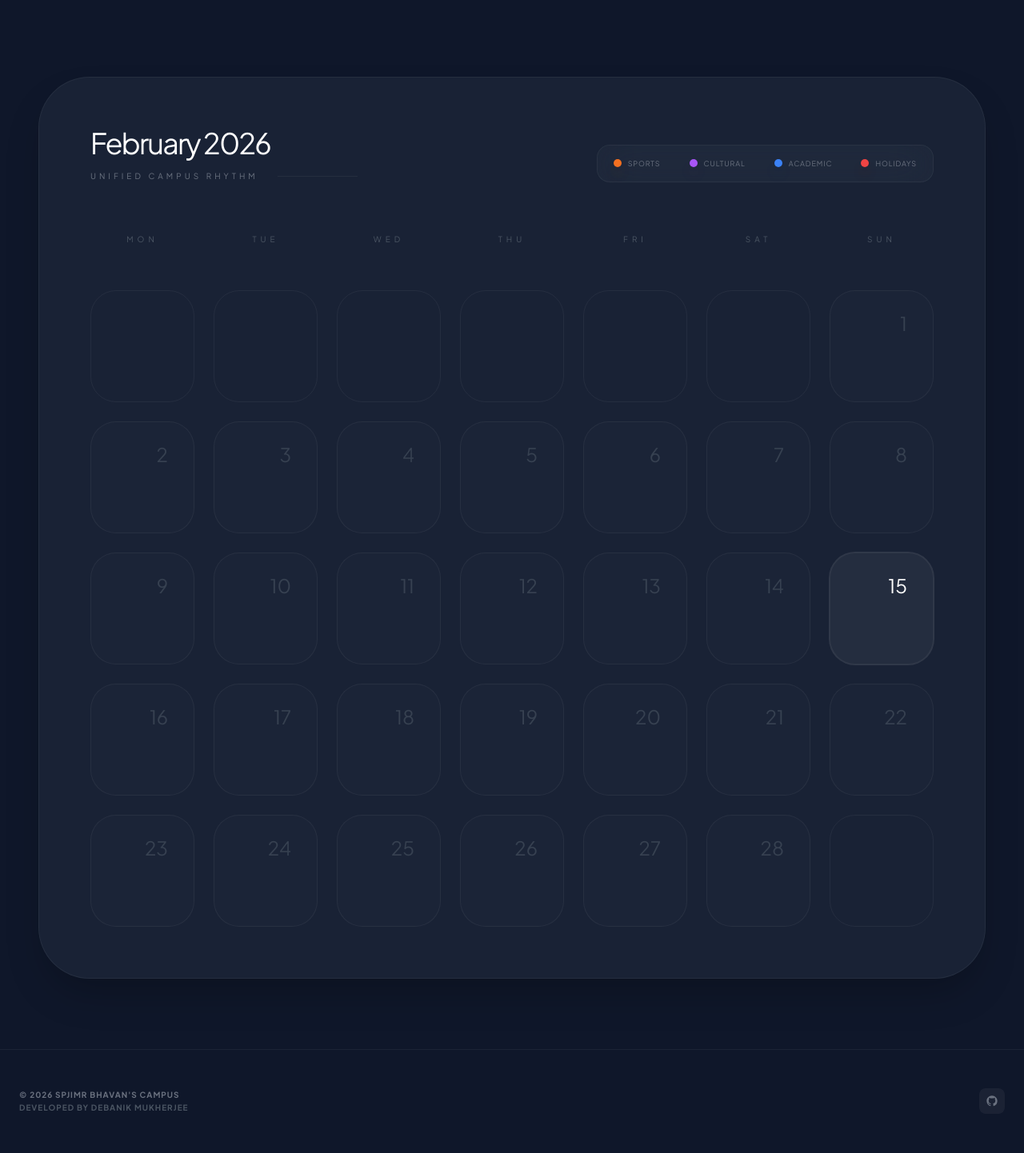
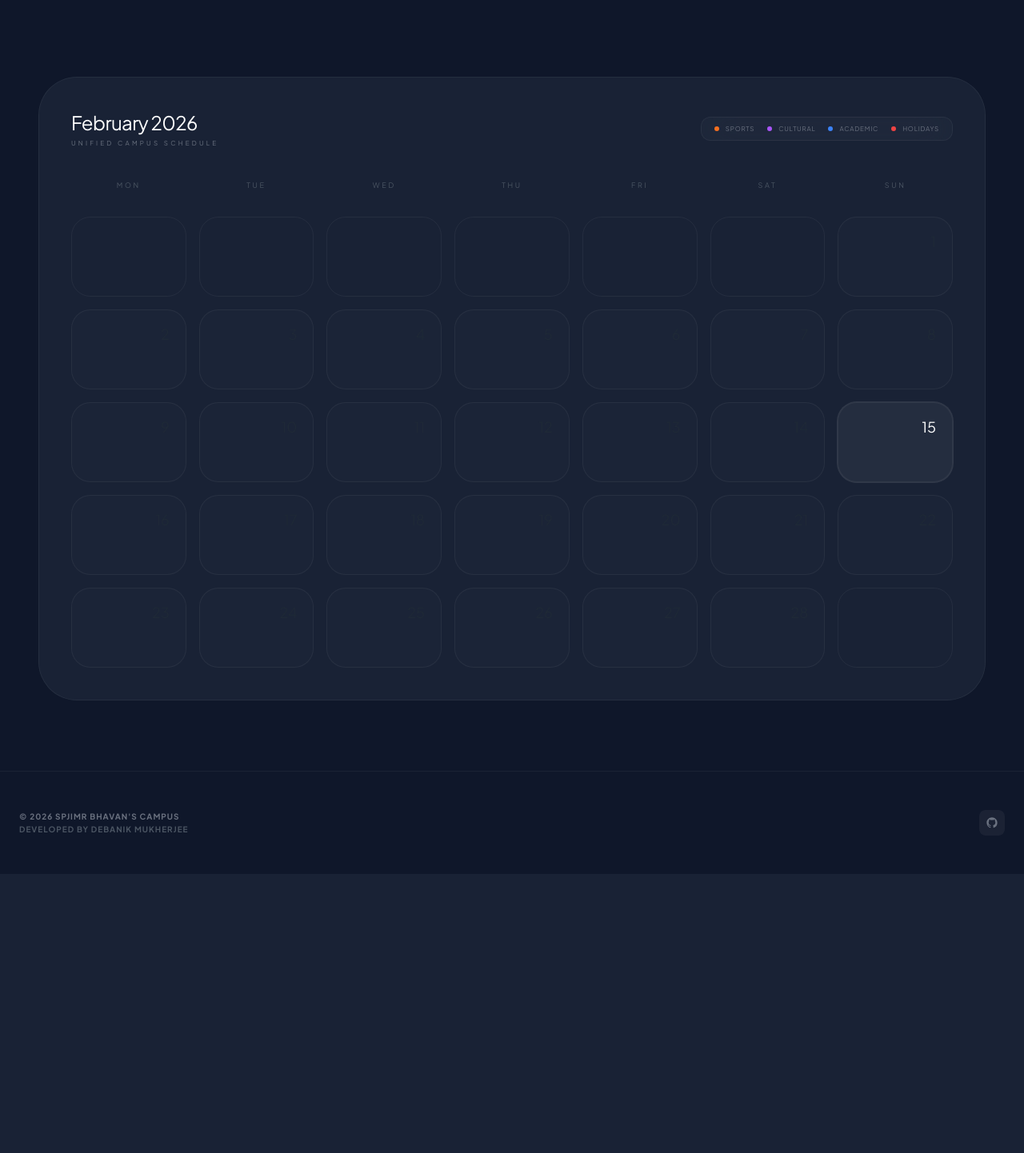
Before and after one commit to debaniktffs-ux/venue-booking, a FastAPI app: page / in a window 1280 px wide. Shown: the part 548-1990 px from the top of the page at 80% size. After the commit the page ends 1589 px from the top, so only its background shows below. Run offline with FastAPI, Linux system fonts and the light colour scheme; some libraries are stand-ins or nearby versions.

Commit message:
UI: Compactified Unified Calendar for better aesthetics

```diff
--- a/templates/landing.html
+++ b/templates/landing.html
@@ -56,142 +56,117 @@
         </a>
     </div>
 
-    <!-- Interactive Campus Calendar -->
-    <div class="glass rounded-[4rem] p-16 relative overflow-visible border-white/5 shadow-2xl">
-        <header class="flex flex-col md:flex-row md:items-end justify-between gap-8 mb-16 relative z-10">
+    <!-- Dynamic Campus Calendar -->
+    <div class="glass rounded-[3rem] p-10 relative overflow-visible border-white/5">
+        <header class="flex flex-col md:flex-row md:items-center justify-between gap-6 mb-10 relative z-10">
             <div>
-                <h3 class="text-4xl font-900 text-white tracking-tighter leading-none mb-4">{{ month_name }} {{ year }}
-                </h3>
-                <div class="flex items-center gap-6">
-                    <p class="text-[10px] text-gray-500 font-900 uppercase tracking-[0.4em]">Unified Campus Rhythm</p>
-                    <div class="h-px flex-1 bg-white/5 min-w-[100px]"></div>
-                </div>
+                <h3 class="text-2xl font-900 text-white tracking-tight">{{ month_name }} {{ year }}</h3>
+                <p class="text-[8px] text-gray-500 font-900 uppercase tracking-[0.4em] mt-1">Unified Campus Schedule</p>
             </div>
 
-            <!-- Legend (Sleeker) -->
-            <div class="flex flex-wrap gap-3 bg-white/[0.02] p-2 rounded-2xl border border-white/5 backdrop-blur-xl">
+            <!-- Compact Legend -->
             <div
-                    class="flex items-center gap-2 px-3 py-2 rounded-xl hover:bg-white/5 transition-colors cursor-help group">
-                    <div class="w-2.5 h-2.5 rounded-full bg-spjimr-orange shadow-lg shadow-orange-500/40"></div>
-                    <span
-                        class="text-[9px] font-900 text-gray-500 uppercase tracking-widest group-hover:text-spjimr-orange transition-colors">Sports</span>
+                class="flex items-center gap-4 bg-white/[0.02] px-4 py-2 rounded-xl border border-white/5 backdrop-blur-xl">
+                <div class="flex items-center gap-2">
+                    <div class="w-1.5 h-1.5 rounded-full bg-spjimr-orange shadow-lg shadow-orange-500/40"></div>
+                    <span class="text-[8px] font-900 text-gray-500 uppercase tracking-widest">Sports</span>
                 </div>
-                <div
-                    class="flex items-center gap-2 px-3 py-2 rounded-xl hover:bg-white/5 transition-colors cursor-help group">
-                    <div class="w-2.5 h-2.5 rounded-full bg-purple-500 shadow-lg shadow-purple-500/40"></div>
-                    <span
-                        class="text-[9px] font-900 text-gray-500 uppercase tracking-widest group-hover:text-purple-400 transition-colors">Cultural</span>
+                <div class="flex items-center gap-2">
+                    <div class="w-1.5 h-1.5 rounded-full bg-purple-500 shadow-lg shadow-purple-500/40"></div>
+                    <span class="text-[8px] font-900 text-gray-500 uppercase tracking-widest">Cultural</span>
                 </div>
-                <div
-                    class="flex items-center gap-2 px-3 py-2 rounded-xl hover:bg-white/5 transition-colors cursor-help group">
-                    <div class="w-2.5 h-2.5 rounded-full bg-blue-500 shadow-lg shadow-blue-500/40"></div>
-                    <span
-                        class="text-[9px] font-900 text-gray-500 uppercase tracking-widest group-hover:text-blue-400 transition-colors">Academic</span>
+                <div class="flex items-center gap-2">
+                    <div class="w-1.5 h-1.5 rounded-full bg-blue-500 shadow-lg shadow-blue-500/40"></div>
+                    <span class="text-[8px] font-900 text-gray-500 uppercase tracking-widest">Academic</span>
                 </div>
-                <div
-                    class="flex items-center gap-2 px-3 py-2 rounded-xl hover:bg-white/5 transition-colors cursor-help group">
-                    <div class="w-2.5 h-2.5 rounded-full bg-red-500 shadow-lg shadow-red-500/40"></div>
-                    <span
-                        class="text-[9px] font-900 text-gray-500 uppercase tracking-widest group-hover:text-red-400 transition-colors">Holidays</span>
+                <div class="flex items-center gap-2">
+                    <div class="w-1.5 h-1.5 rounded-full bg-red-500 shadow-lg shadow-red-500/40"></div>
+                    <span class="text-[8px] font-900 text-gray-500 uppercase tracking-widest">Holidays</span>
                 </div>
             </div>
         </header>
 
-        <div class="grid grid-cols-7 gap-6 relative z-10">
+        <div class="grid grid-cols-7 gap-4 relative z-10">
             {% for day_name in ['MON', 'TUE', 'WED', 'THU', 'FRI', 'SAT', 'SUN'] %}
-            <div class="text-center text-[10px] font-900 text-gray-600 uppercase tracking-[0.5em] pb-8">{{ day_name }}
+            <div class="text-center text-[9px] font-900 text-gray-600 uppercase tracking-[0.3em] pb-4">{{ day_name }}
             </div>
             {% endfor %}
 
             {% for week in calendar %}
             {% for day in week %}
-            <div
-                class="group relative min-h-[140px] rounded-[2rem] p-6 transition-all duration-500 border border-white/5
+            <div class="group relative min-h-[100px] rounded-[1.5rem] p-4 transition-all duration-300 border border-white/5
                     {% if day == 0 %} bg-transparent border-transparent
                     {% elif day == today %} bg-white/5 border-white/10 ring-1 ring-white/10
-                    {% else %} bg-white/[0.01] hover:bg-white/[0.04] hover:border-white/10 hover:shadow-2xl hover:shadow-black/50 hover:scale-[1.02] {% endif %}">
+                    {% else %} bg-white/[0.01] hover:bg-white/5 hover:border-white/10 hover:scale-[1.02] {% endif %}">
 
                 {% if day != 0 %}
                 <span
-                    class="text-2xl font-900 absolute top-6 right-8 transition-colors duration-500
-                        {% if day == today %} text-white {% else %} text-gray-700 group-hover:text-gray-400 {% endif %}">{{
+                    class="text-lg font-900 absolute top-4 right-5
+                        {% if day == today %} text-white {% else %} text-gray-800 group-hover:text-gray-500 transition-colors {% endif %}">{{
                     day }}</span>
 
-                <div class="mt-8 space-y-2">
-                    <!-- Summary Dots -->
+                <div class="mt-6 flex flex-wrap gap-1">
                     {% if bookings_by_day.get(day) %}
-                    <div class="flex flex-wrap gap-1.5 pt-4">
                     {% set shown_cats = [] %}
                     {% for b in bookings_by_day.get(day)|sort(attribute='Category') %}
                     {% if b.Category not in shown_cats %}
-                        <div
-                            class="w-2 h-2 rounded-full
-                                    {% if b.Category == 'sports' %} bg-spjimr-orange shadow-sm shadow-orange-500/50
-                                    {% elif b.Category == 'cultural' %} bg-purple-500 shadow-sm shadow-purple-500/50
-                                    {% elif b.Category == 'academic' %} bg-blue-500 shadow-sm shadow-blue-500/50 {% endif %}">
+                    <div class="w-1.5 h-1.5 rounded-full
+                                    {% if b.Category == 'sports' %} bg-spjimr-orange
+                                    {% elif b.Category == 'cultural' %} bg-purple-500
+                                    {% elif b.Category == 'academic' %} bg-blue-500 {% endif %}">
                     </div>
                     {% set _ = shown_cats.append(b.Category) %}
                     {% endif %}
                     {% endfor %}
-                    </div>
                     {% endif %}
 
-                    <!-- Holiday Badge -->
                     {% if holidays.get("2026-02-" ~ (day if day > 9 else "0" ~ day)) %}
-                    <div class="mt-2 inline-block px-2 py-0.5 bg-red-500/10 border border-red-500/20 rounded-md">
-                        <span class="text-[7px] font-900 text-red-500 uppercase tracking-tighter">{{
-                            holidays.get("2026-02-" ~ (day if day > 9 else "0" ~ day)) }}</span>
-                    </div>
+                    <div class="w-1.5 h-1.5 rounded-full bg-red-500 animate-pulse"></div>
                     {% endif %}
                 </div>
 
-                <!-- HOVER REVEAL PANEL -->
+                <!-- HOVER REVEAL PANEL (Compact) -->
                 {% if bookings_by_day.get(day) or holidays.get("2026-02-" ~ (day if day > 9 else "0" ~ day)) %}
                 <div
-                    class="absolute left-1/2 -translate-x-1/2 top-4 opacity-0 group-hover:opacity-100 group-hover:top-[-10px] transition-all duration-300 pointer-events-none z-[100] w-[260px]">
-                    <div
-                        class="glass p-5 rounded-3xl shadow-2xl border-white/10 backdrop-blur-3xl ring-1 ring-white/10">
-                        <header class="mb-4 flex items-center justify-between">
-                            <span class="text-[9px] font-900 text-gray-500 uppercase tracking-widest">February {{ day
+                    class="absolute left-1/2 -translate-x-1/2 bottom-[110%] mb-2 opacity-0 group-hover:opacity-100 transition-all duration-300 pointer-events-none z-[100] w-[240px]">
+                    <div class="glass p-4 rounded-2xl shadow-2xl border-white/10 backdrop-blur-3xl ring-1 ring-white/5">
+                        <header class="mb-3 flex items-center justify-between border-b border-white/5 pb-2">
+                            <span class="text-[8px] font-900 text-gray-500 uppercase tracking-widest">Feb {{ day
                                 }}</span>
-                            <span class="text-[9px] font-900 text-gray-400 bg-white/5 px-2 py-0.5 rounded-full">{{
-                                bookings_by_day.get(day)|length if bookings_by_day.get(day) else 0 }} Sessions</span>
+                            <span class="text-[8px] font-900 text-white/40">{{ bookings_by_day.get(day)|length if
+                                bookings_by_day.get(day) else 0 }} Event(s)</span>
                         </header>
 
-                        <div class="space-y-3 max-h-[300px] overflow-y-auto pr-1 custom-scrollbar">
+                        <div class="space-y-2 max-h-[250px] overflow-y-auto pr-1 custom-scrollbar">
                             {% if holidays.get("2026-02-" ~ (day if day > 9 else "0" ~ day)) %}
-                            <div class="p-3 bg-red-500/10 border border-red-500/20 rounded-xl">
-                                <p class="text-[10px] font-900 text-red-500 uppercase tracking-widest">🎉 {{
+                            <div class="px-2 py-1.5 bg-red-500/10 border border-red-500/20 rounded-lg">
+                                <p class="text-[9px] font-900 text-red-500 uppercase tracking-tighter">🎉 {{
                                     holidays.get("2026-02-" ~ (day if day > 9 else "0" ~ day)) }}</p>
                             </div>
                             {% endif %}
 
                             {% for b in bookings_by_day.get(day) %}
-                            <div
-                                class="p-3 rounded-xl bg-white/[0.03] border border-white/5 hover:border-white/10 transition-colors">
-                                <div class="flex items-start justify-between gap-2 mb-1">
-                                    <h4 class="text-[10px] font-800 text-white truncate max-w-[120px]">{{ b.Venue }}
-                                    </h4>
+                            <div class="p-2 rounded-lg bg-white/[0.02] border border-white/5">
+                                <div class="flex items-center justify-between gap-2 mb-0.5">
+                                    <h4 class="text-[9px] font-800 text-white truncate max-w-[110px]">{{ b.Venue }}</h4>
                                     <span
-                                        class="text-[7px] font-900 uppercase tracking-tighter px-1.5 py-0.5 rounded
+                                        class="text-[6px] font-900 uppercase px-1 py-0.5 rounded
                                             {% if b.Category == 'sports' %} bg-orange-500/20 text-spjimr-orange
                                             {% elif b.Category == 'cultural' %} bg-purple-500/20 text-purple-400
                                             {% elif b.Category == 'academic' %} bg-blue-500/20 text-blue-400 {% endif %}">
                                         {{ b.Category }}
                                     </span>
                                 </div>
-                                <div
-                                    class="flex items-center justify-between text-[8px] font-bold text-gray-500 group/item">
-                                    <span class="truncate max-w-[80px]">{{ b.Requested_By }}</span>
-                                    <span class="text-white/40">{{ b.Time_Slot }}</span>
-                                </div>
+                                <p class="text-[7px] font-bold text-gray-500 flex justify-between">
+                                    <span>{{ b.Requested_By }}</span>
+                                    <span class="text-white/30">{{ b.Time_Slot }}</span>
+                                </p>
                             </div>
                             {% endfor %}
                         </div>
                     </div>
                 </div>
                 {% endif %}
-
                 {% endif %}
             </div>
             {% endfor %}
```
Lines whose indentation alone changed are shown as unchanged.
